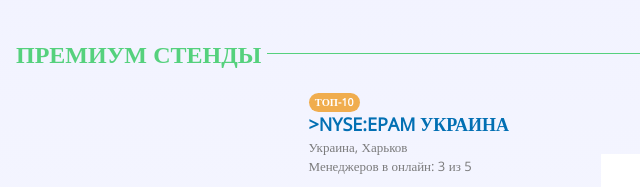
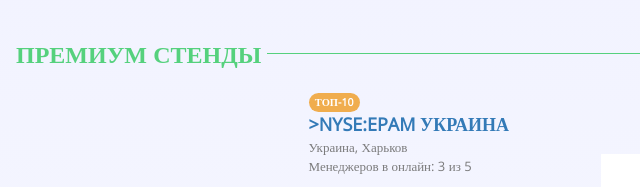
Before and after one commit to Len88ok/expo, a website: page new_map.html in a window 1280 px wide. Shown: the part 1183-1370 px from the top of the page, 54-694 px from the left. Drawn offline with nearby package versions, Linux system fonts and the light colour scheme; a web font is replaced by a local one.

Commit message:
link close

```diff
--- a/new_map.html
+++ b/new_map.html
@@ -360,7 +360,7 @@
 								</div>
 								<div class="col-md-6">
 									<span class="label label-warning">ТОП-10</span>
-									<div class="map-title"<a href="#">>NYSE:EPAM украина</a></div>
+									<div class="map-title"><a href="#">>NYSE:EPAM украина</a></div>
 									<div class="map-subtitle">Украина, Харьков<br>Менеджеров в онлайн: 3 из 5</div>
 									<div class="map-desc">
 										Как и наши клиенты, мы постоянно меняемся, чтобы соответствовать изменениям в технологиях и окружающем мире. Мы гордимся своим двадцатилетним опытом по разработке программного обеспечения, который дает нам возможность решать даже самые сложные задачи
```
